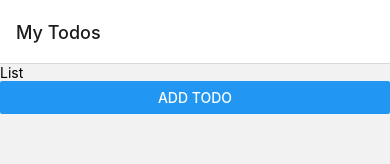
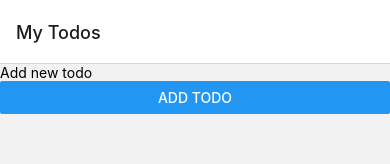
Before and after one commit to maq3009/Practice1, a React Native app in the folder BlrRmApp/: screen / in a window 390 px wide. Shown: the top 164 px of the page. Built offline with nearby package versions, Linux system fonts and the light colour scheme.

Commit message:
Able to add todo -still working

```diff
--- a/BlrRmApp/app/screens/List.tsx
+++ b/BlrRmApp/app/screens/List.tsx
@@ -1,29 +1,46 @@
 import React from 'react';
-import { View, Text, Button } from 'react-native'
-import { useEffect } from 'react';
+import { View, Text, TextInput, Button, StyleSheet } from 'react-native'
+import { useState, useEffect } from 'react';
 import { FIRESTORE_DB } from '../../firebaseConfig';
 import { addDoc, collection } from 'firebase/firestore';
 
 
 
 const List = ({ navigation }: any) => {
+  const [todos, setTodos] = useState<any[]>([]);
+  const [todo, setTodo] = useState('');
+
+
   useEffect(() => {
   },[]);
 
   const addTodo = async () => {
-    console.log('ADD');
-
-    const doc = addDoc(collection(FIRESTORE_DB, 'todos'), { title: 'I am a test', done: false})
-    console.log(' ~ file: List.tsx:12 ~ addTodo ~ doc:', doc);
+    const doc = await addDoc(collection(FIRESTORE_DB, 'todos'), { title: todo, done: false})
+    setTodo('');
   };
 
 
   return (
-    <View>
-        <Text>List</Text>
+    <View style={styles.container}>
+      <View>
+        <TextInput style={styles.input} placeholder='Add new todo'
+        onChangeText={(text: string) => setTodo(text)}
+        value={todo}
+        />
         <Button onPress={() => addTodo()} title="Add Todo" />
+      </View>
     </View>
   );
 };
 
 export default List;
+
+
+const styles = StyleSheet.create({
+  container: {
+
+  },
+  input: {
+
+  }
+})
```
